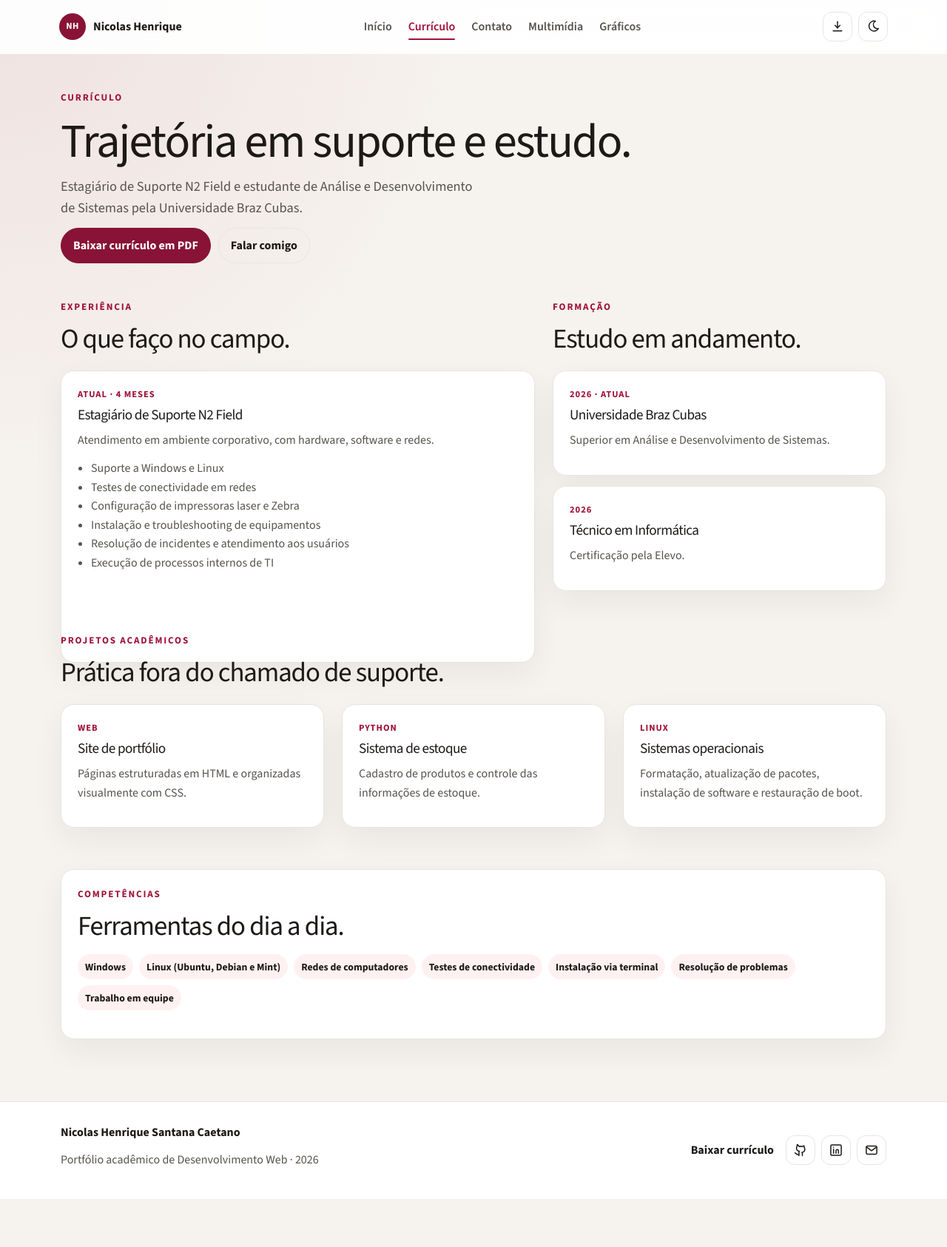
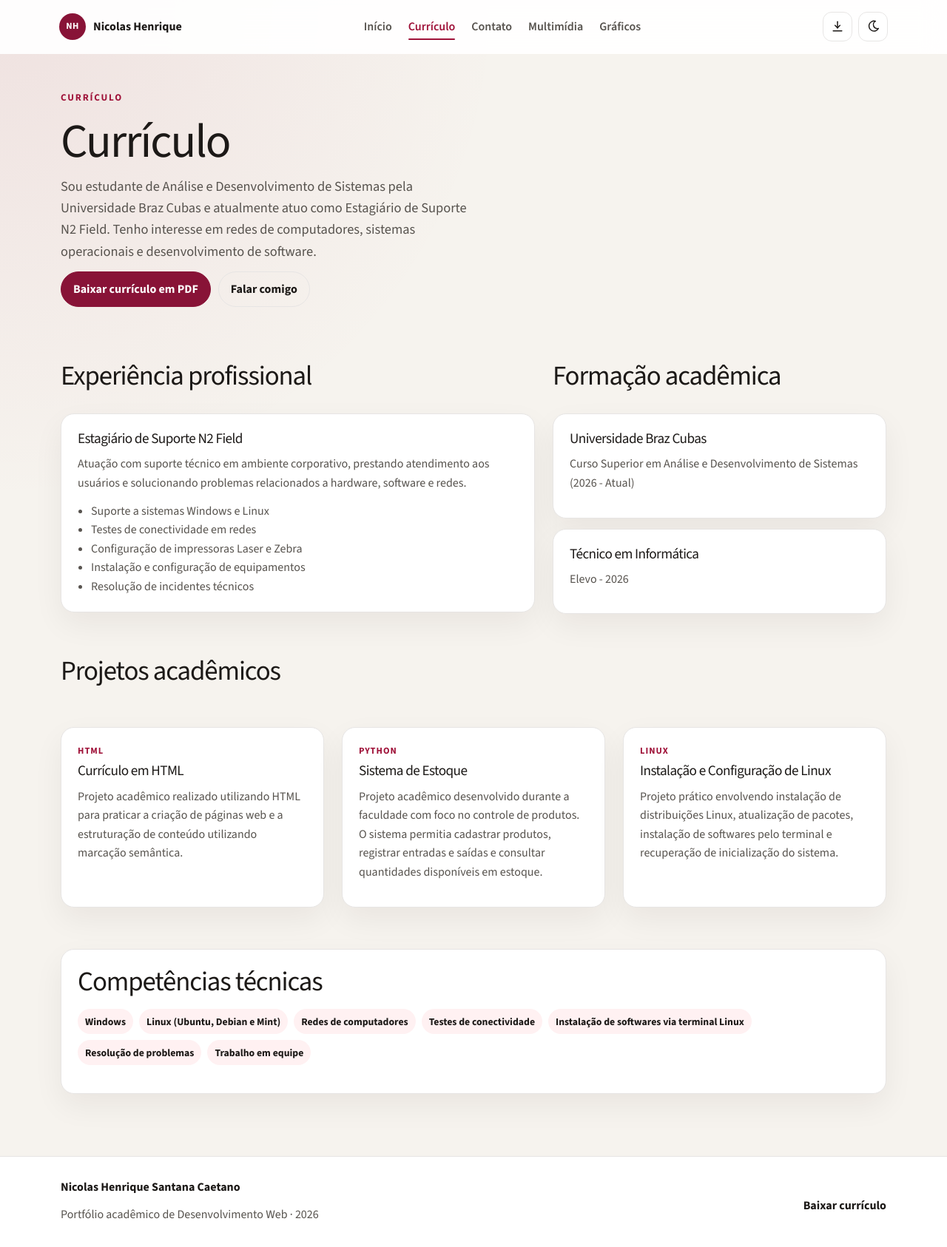
Before and after one commit to nicolassantana1106-cmd/MEU-PORTFOLIO, a plain HTML site: page pages/curriculo.html in a window 1280 px wide. Shown: the whole page at 74% size. Before the commit the page ends 1621 px from the top, so only its background shows below. Drawn offline with nearby package versions, Linux system fonts and the light colour scheme.

Commit message:
Remove links inventados e corrige o espaco entre titulos e cartoes.
O texto volta ao que o Nicolas escreveu, sem LinkedIn, e-mail ou telefone publicados no site.

Co-authored-by: Cursor <cursoragent@cursor.com>

```diff
--- a/components/footer.html
+++ b/components/footer.html
@@ -7,25 +7,6 @@
 
         <div class="footer-actions">
             <a class="footer-download" data-href="files/curriculo-nicolas-henrique.pdf" href="files/curriculo-nicolas-henrique.pdf" download>Baixar currículo</a>
-            <div class="footer-socials">
-                <a class="icon-button" href="https://github.com/nicolassantana1106-cmd" target="_blank" rel="noopener noreferrer" aria-label="GitHub de Nicolas Henrique">
-                    <svg viewBox="0 0 24 24" aria-hidden="true">
-                        <path d="M9 19c-4 1.2-4-2.2-6-2.6M15 21v-3.2a2.6 2.6 0 0 0-.7-2c2.4-.3 4.7-1.2 4.7-5.2a4 4 0 0 0-1.1-2.8 3.7 3.7 0 0 0-.1-2.7s-.9-.3-2.9 1.1a10 10 0 0 0-5.2 0C7.6 2.8 6.7 3.1 6.7 3.1a3.7 3.7 0 0 0-.1 2.7 4 4 0 0 0-1.1 2.8c0 4 2.3 4.9 4.7 5.2a2.6 2.6 0 0 0-.7 2V21"></path>
-                    </svg>
-                </a>
-                <a class="icon-button" href="https://www.linkedin.com/in/nicolas-henrique-santana-caetano-230b453a9/" target="_blank" rel="noopener noreferrer" aria-label="LinkedIn de Nicolas Henrique">
-                    <svg viewBox="0 0 24 24" aria-hidden="true">
-                        <rect x="3.5" y="3.5" width="17" height="17" rx="2"></rect>
-                        <path d="M8 10.5V17M8 7.5h.01M12 17v-4a2 2 0 0 1 4 0V17"></path>
-                    </svg>
-                </a>
-                <a class="icon-button" href="mailto:nicolassantana1106@gmail.com" aria-label="Enviar e-mail para Nicolas Henrique">
-                    <svg viewBox="0 0 24 24" aria-hidden="true">
-                        <rect x="3.5" y="5.5" width="17" height="13" rx="2"></rect>
-                        <path d="M4 7l8 6 8-6"></path>
-                    </svg>
-                </a>
-            </div>
         </div>
     </div>
 </footer>
--- a/css/estilos.css
+++ b/css/estilos.css
@@ -397,7 +397,6 @@ button.button,
 .media-card,
 .timeline-item,
 .chart-frame {
-    height: 100%;
     padding: 22px;
     border: 1px solid var(--line);
     border-radius: var(--radius);
@@ -451,8 +450,21 @@ button.button,
 }
 
 .section-heading {
-    max-width: 680px;
-    margin-bottom: 22px;
+    max-width: 720px;
+    margin-bottom: 0;
+    padding-bottom: 20px;
+}
+
+.page-shell .row {
+    margin-top: 0;
+}
+
+[class*="col-"] > .project-card,
+[class*="col-"] > .panel,
+[class*="col-"] > .media-card,
+[class*="col-"] > .chart-frame,
+[class*="col-"] > .profile-card {
+    height: 100%;
 }
 
 .project-card p,
--- a/pages/curriculo.html
+++ b/pages/curriculo.html
@@ -21,8 +21,8 @@
         <section class="hero">
             <div class="container">
                 <p class="eyebrow">Currículo</p>
-                <h1>Trajetória em suporte e estudo.</h1>
-                <p class="lede">Estagiário de Suporte N2 Field e estudante de Análise e Desenvolvimento de Sistemas pela Universidade Braz Cubas.</p>
+                <h1>Currículo</h1>
+                <p class="lede">Sou estudante de Análise e Desenvolvimento de Sistemas pela Universidade Braz Cubas e atualmente atuo como Estagiário de Suporte N2 Field. Tenho interesse em redes de computadores, sistemas operacionais e desenvolvimento de software.</p>
                 <div class="hero-actions">
                     <a class="button" href="../files/curriculo-nicolas-henrique.pdf" download>Baixar currículo em PDF</a>
                     <a class="button button-ghost" href="formulario.html">Falar comigo</a>
@@ -35,38 +35,32 @@
                 <div class="row g-4">
                     <div class="col-12 col-lg-7">
                         <div class="section-heading">
-                            <p class="eyebrow">Experiência</p>
-                            <h2>O que faço no campo.</h2>
+                            <h2>Experiência profissional</h2>
                         </div>
                         <article class="timeline-item">
-                            <span class="kicker">Atual · 4 meses</span>
                             <h3>Estagiário de Suporte N2 Field</h3>
-                            <p>Atendimento em ambiente corporativo, com hardware, software e redes.</p>
+                            <p>Atuação com suporte técnico em ambiente corporativo, prestando atendimento aos usuários e solucionando problemas relacionados a hardware, software e redes.</p>
                             <ul>
-                                <li>Suporte a Windows e Linux</li>
+                                <li>Suporte a sistemas Windows e Linux</li>
                                 <li>Testes de conectividade em redes</li>
-                                <li>Configuração de impressoras laser e Zebra</li>
-                                <li>Instalação e troubleshooting de equipamentos</li>
-                                <li>Resolução de incidentes e atendimento aos usuários</li>
-                                <li>Execução de processos internos de TI</li>
+                                <li>Configuração de impressoras Laser e Zebra</li>
+                                <li>Instalação e configuração de equipamentos</li>
+                                <li>Resolução de incidentes técnicos</li>
                             </ul>
                         </article>
                     </div>
                     <div class="col-12 col-lg-5">
                         <div class="section-heading">
-                            <p class="eyebrow">Formação</p>
-                            <h2>Estudo em andamento.</h2>
+                            <h2>Formação acadêmica</h2>
                         </div>
                         <div class="timeline">
                             <article class="timeline-item">
-                                <span class="kicker">2026 · atual</span>
                                 <h3>Universidade Braz Cubas</h3>
-                                <p>Superior em Análise e Desenvolvimento de Sistemas.</p>
+                                <p>Curso Superior em Análise e Desenvolvimento de Sistemas (2026 - Atual)</p>
                             </article>
                             <article class="timeline-item">
-                                <span class="kicker">2026</span>
                                 <h3>Técnico em Informática</h3>
-                                <p>Certificação pela Elevo.</p>
+                                <p>Elevo - 2026</p>
                             </article>
                         </div>
                     </div>
@@ -77,29 +71,28 @@
         <section class="section">
             <div class="container">
                 <div class="section-heading">
-                    <p class="eyebrow">Projetos acadêmicos</p>
-                    <h2>Prática fora do chamado de suporte.</h2>
+                    <h2>Projetos acadêmicos</h2>
                 </div>
                 <div class="row g-4">
                     <article class="col-12 col-md-4">
                         <div class="project-card">
-                            <span class="kicker">Web</span>
-                            <h3>Site de portfólio</h3>
-                            <p>Páginas estruturadas em HTML e organizadas visualmente com CSS.</p>
+                            <span class="kicker">HTML</span>
+                            <h3>Currículo em HTML</h3>
+                            <p>Projeto acadêmico realizado utilizando HTML para praticar a criação de páginas web e a estruturação de conteúdo utilizando marcação semântica.</p>
                         </div>
                     </article>
                     <article class="col-12 col-md-4">
                         <div class="project-card">
                             <span class="kicker">Python</span>
-                            <h3>Sistema de estoque</h3>
-                            <p>Cadastro de produtos e controle das informações de estoque.</p>
+                            <h3>Sistema de Estoque</h3>
+                            <p>Projeto acadêmico desenvolvido durante a faculdade com foco no controle de produtos. O sistema permitia cadastrar produtos, registrar entradas e saídas e consultar quantidades disponíveis em estoque.</p>
                         </div>
                     </article>
                     <article class="col-12 col-md-4">
                         <div class="project-card">
                             <span class="kicker">Linux</span>
-                            <h3>Sistemas operacionais</h3>
-                            <p>Formatação, atualização de pacotes, instalação de software e restauração de boot.</p>
+                            <h3>Instalação e Configuração de Linux</h3>
+                            <p>Projeto prático envolvendo instalação de distribuições Linux, atualização de pacotes, instalação de softwares pelo terminal e recuperação de inicialização do sistema.</p>
                         </div>
                     </article>
                 </div>
@@ -109,14 +102,13 @@
         <section class="section">
             <div class="container">
                 <div class="panel">
-                    <p class="eyebrow">Competências</p>
-                    <h2>Ferramentas do dia a dia.</h2>
+                    <h2>Competências técnicas</h2>
                     <ul class="skill-cloud tags">
                         <li>Windows</li>
                         <li>Linux (Ubuntu, Debian e Mint)</li>
                         <li>Redes de computadores</li>
                         <li>Testes de conectividade</li>
-                        <li>Instalação via terminal</li>
+                        <li>Instalação de softwares via terminal Linux</li>
                         <li>Resolução de problemas</li>
                         <li>Trabalho em equipe</li>
                     </ul>
```
Also changed, not shown: index.html (+39 -47 lines), pages/formulario.html (+4 -18 lines), pages/grafico.html (+2 -2 lines), pages/multimidia.html (+6 -6 lines).
